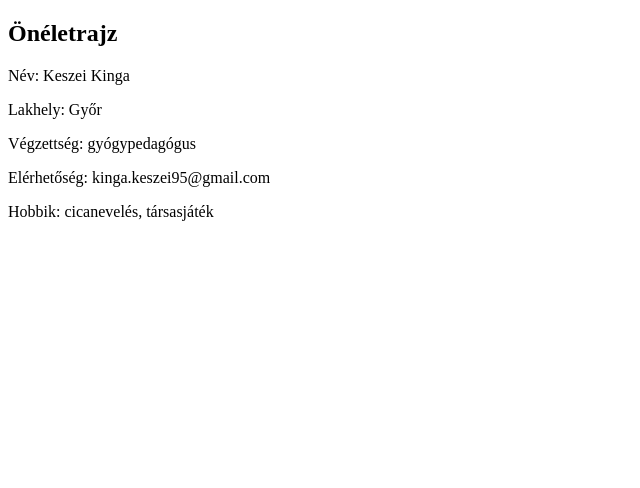
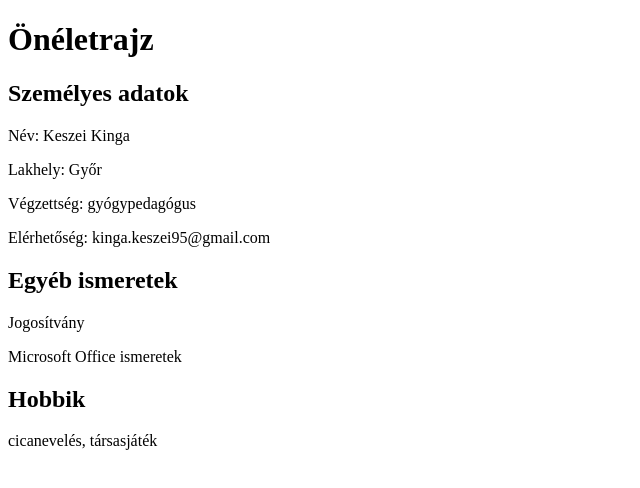
Before and after one commit to kinga-keszei/kinga-keszei.github.io, a plain HTML site: page portfolio/index.html in a window 1280 px wide. Shown: the whole page, without its empty margins (0-640 px from the left). Drawn offline with Linux system fonts and the light colour scheme.

Commit message:
önéletrajz

```diff
--- a/portfolio/index.html
+++ b/portfolio/index.html
@@ -7,12 +7,20 @@
     <title>Adatok</title>
 </head>
 <body>
-    <h2>Önéletrajz</h2>
+    <h1>Önéletrajz</h1>
+
+    <h2>Személyes adatok</h2>
     <p>Név: Keszei Kinga</p>
     <p>Lakhely: Győr</p>
     <p>Végzettség: gyógypedagógus</p>
     <p>Elérhetőség: kinga.keszei95@gmail.com</p>
-    <p>Hobbik: cicanevelés, társasjáték</p>
+
+    <h2>Egyéb ismeretek</h2>
+    <p>Jogosítvány</p>
+    <p>Microsoft Office ismeretek</p>
+
+    <h2>Hobbik</h2>
+    <p>cicanevelés, társasjáték</p>
 
 </body>
 </html>
```
